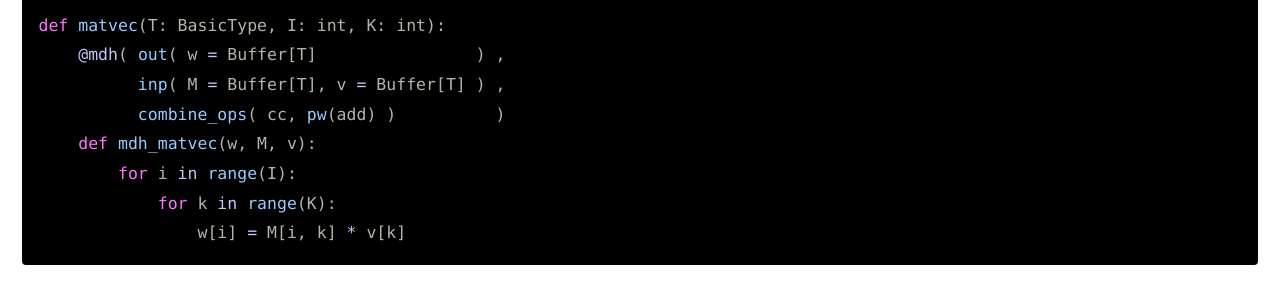
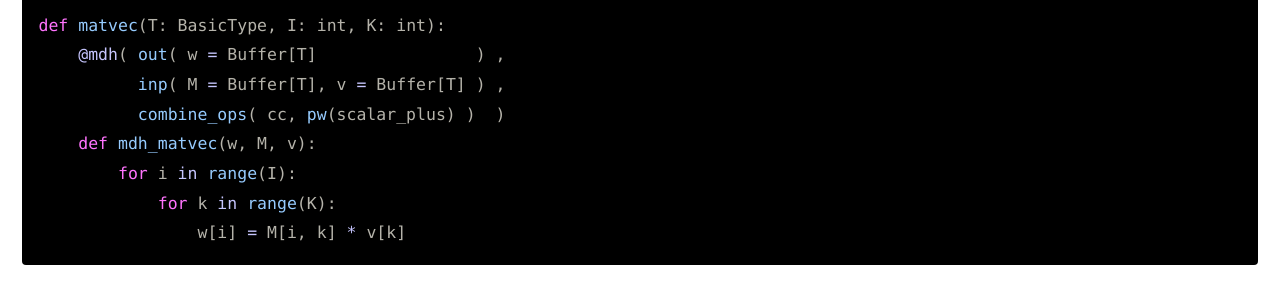
Before and after one commit to mdh-lang/mdh-lang.github.io, a Jekyll site: the page built from index.md, in a window 1280 px wide and 900 px high, scrolled down 2756 px. Shown: the part 155-441 px from the top of the window. Built offline with Jekyll 4.4.1, drawn with Linux system fonts in a browser that asks for light colours; cached includes are drawn as plain includes.

Commit message:
Fix sequential code (#42)

```diff
--- a/index.md
+++ b/index.md
@@ -259,7 +259,7 @@ For our *MatVec* example, our Python-based input code is of the following form:
 def matvec(T: BasicType, I: int, K: int):
     @mdh( out( w = Buffer[T]                ) ,
           inp( M = Buffer[T], v = Buffer[T] ) ,
-          combine_ops( cc, pw(add) )          )
+          combine_ops( cc, pw(scalar_plus) )  )
     def mdh_matvec(w, M, v):
         for i in range(I):
             for k in range(K):
```
